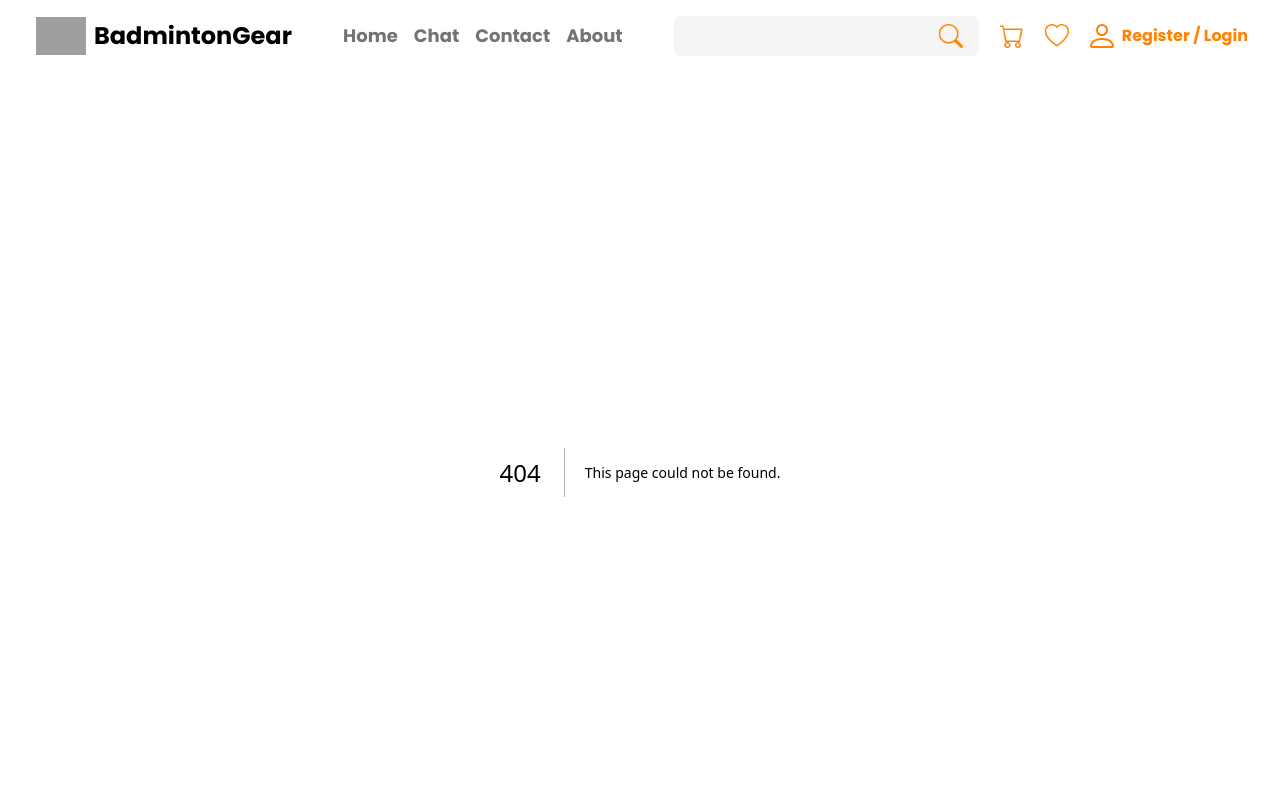
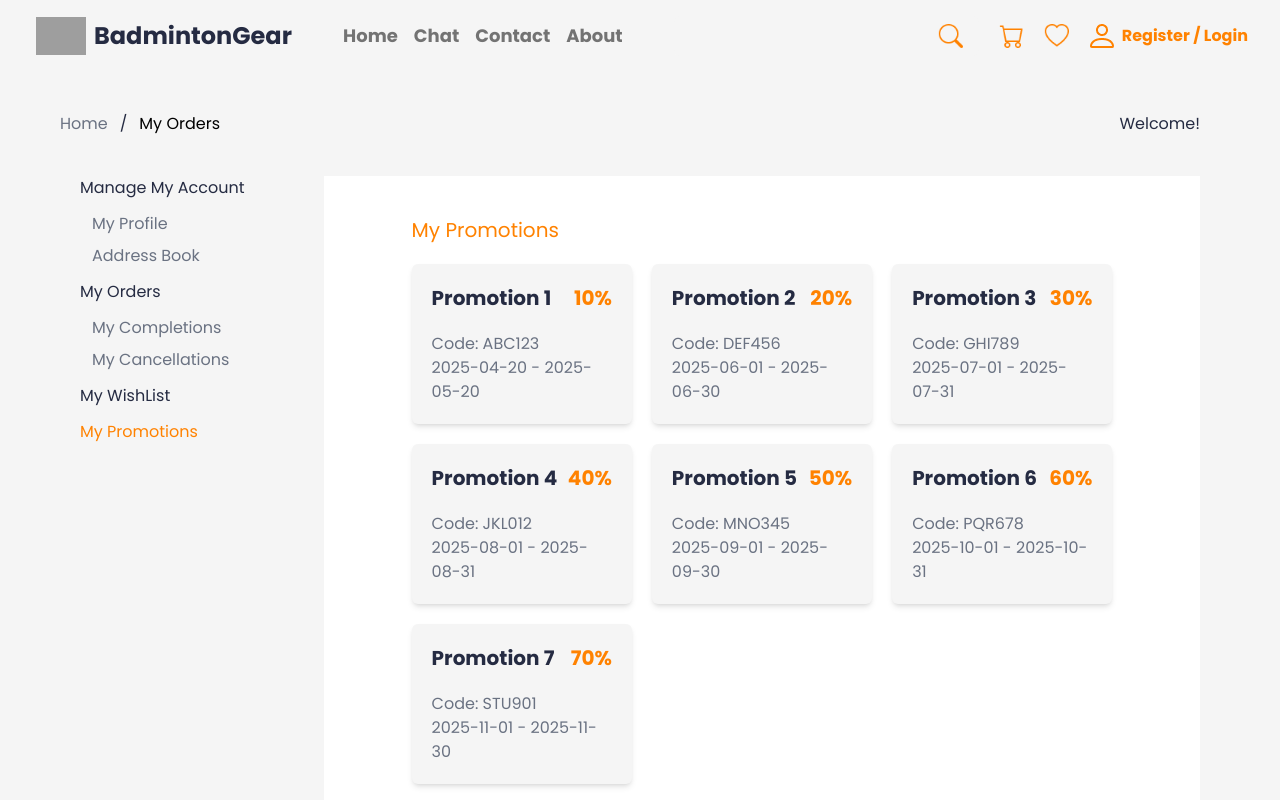
Before and after one commit to ITechIOI/SE113-BadmintonGear-Testing, a Next.js app: page /promotion in a window 1280 px wide. Before the commit this address had no page. Shown: the top 800 px of the page. Built offline with nearby package versions, Linux system fonts and the light colour scheme; grey boxes are pictures that could not be loaded.

Commit message:
Submit Promotion page

```diff
--- /dev/null
+++ b/src/app/promotion/page.js
@@ -0,0 +1,61 @@
+"use client"
+import React, { useState, useEffect } from 'react'
+import Cookies from "js-cookie";
+import PromotionItem from '@/components/PromotionItem';
+
+export default function PromotionPage() {
+    const [promotion, setPromotion] = useState([
+        { id: "1", discount: 10, start: "2025-04-20", end: "2025-05-20", code: "ABC123", name: "Promotion 1" },
+        { id: "2", discount: 20, start: "2025-06-01", end: "2025-06-30", code: "DEF456", name: "Promotion 2" },
+        { id: "3", discount: 30, start: "2025-07-01", end: "2025-07-31", code: "GHI789", name: "Promotion 3" },
+        { id: "4", discount: 40, start: "2025-08-01", end: "2025-08-31", code: "JKL012", name: "Promotion 4" },
+        { id: "5", discount: 50, start: "2025-09-01", end: "2025-09-30", code: "MNO345", name: "Promotion 5" },
+        { id: "6", discount: 60, start: "2025-10-01", end: "2025-10-31", code: "PQR678", name: "Promotion 6" },
+        { id: "7", discount: 70, start: "2025-11-01", end: "2025-11-30", code: "STU901", name: "Promotion 7" },
+    ]); // Khởi tạo state cho danh sách phiếu giảm giá
+    const [user, setUser] = useState(null);
+    useEffect(() => {
+        const storedUser = Cookies.get("user"); // Lấy thông tin người dùng từ cookie
+        if (storedUser) {
+            setUser(storedUser); // Nếu có dữ liệu, cập nhật state `user`
+        }
+    }, []);
+    return (
+        <div>
+            <div className='flex justify-between mr-20 mt-10 '>
+                <div id="roadmap" className="flex items-center ml-15">
+                    <a className="text-gray-500" href="/">Home</a>
+                    <label className="ml-3 mr-3">/</label>
+                    <a className="text-black" href="/order">My Orders</a>
+                </div>
+                <div >Welcome! <span className='text-[#ff8200]'>{user ? `${user.username} !` : ""}</span></div>
+            </div>
+            <div className='mx-20 grid grid-cols-[20%_1fr] gap-5 mt-10'>
+                <div className='flex flex-col gap-3 font-medium' >
+                    <a href='/account'>Manage My Account</a>
+                    <div className='text-gray-500 font-normal ml-3 flex flex-col gap-2'>
+                        <a href='/account' >My Profile</a>
+                        <a href='address' >Address Book</a>
+                    </div>
+                    <a href='/order' >My Orders</a>
+                    <div className='text-gray-500 font-normal ml-3 flex flex-col gap-2'>
+                        <a href='/completion'>My Completions</a>
+                        <a href='/cancellation'>My Cancellations</a>
+                    </div>
+                    <a href='/wishlist'>My WishList</a>
+                    <a href='/promotion' className='text-[#ff8200]'>My Promotions</a>
+                </div>
+                <div className='w-full bg-white pb-10'>
+                    <p className='text-[#ff8200] text-xl mt-10 w-4/5 mx-auto'>My Promotions</p>
+
+                    <div className='w-4/5 mx-auto mt-5 grid grid-cols-3 gap-5'>
+                        {promotion.map((promo) => (
+                            <PromotionItem key={promo.id} promo={promo} />
+                        ))}
+
+                    </div>
+                </div>
+            </div>
+        </div>
+    )
+}
--- /dev/null
+++ b/src/components/PromotionItem.js
@@ -0,0 +1,18 @@
+import React from 'react'
+
+export default function PromotionItem({promo}) {
+    return (
+        <div>
+            <div className='w-full h-40 bg-[#f5f5f5] rounded-md shadow-md flex flex-col justify-between p-5'>
+                <div className='flex justify-between'>
+                    <p className='text-xl font-semibold'>{promo.name}</p>
+                    <p className='text-[#ff8200] text-xl font-semibold'>{promo.discount}%</p>
+                </div>
+                <div className='justify-between'>
+                    <p className='text-gray-500'>Code: {promo.code}</p>
+                    <p className='text-gray-500'>{promo.start} - {promo.end}</p>
+                </div>
+            </div>
+        </div>
+    )
+}
```
